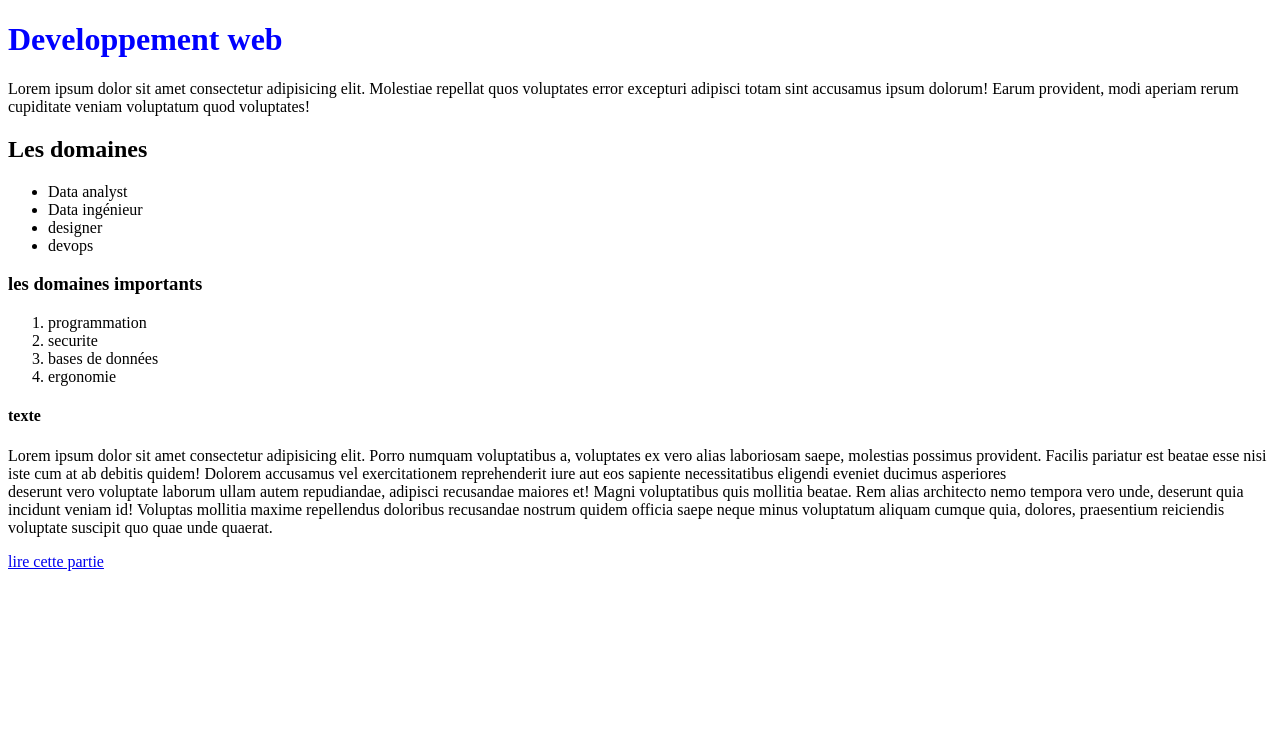
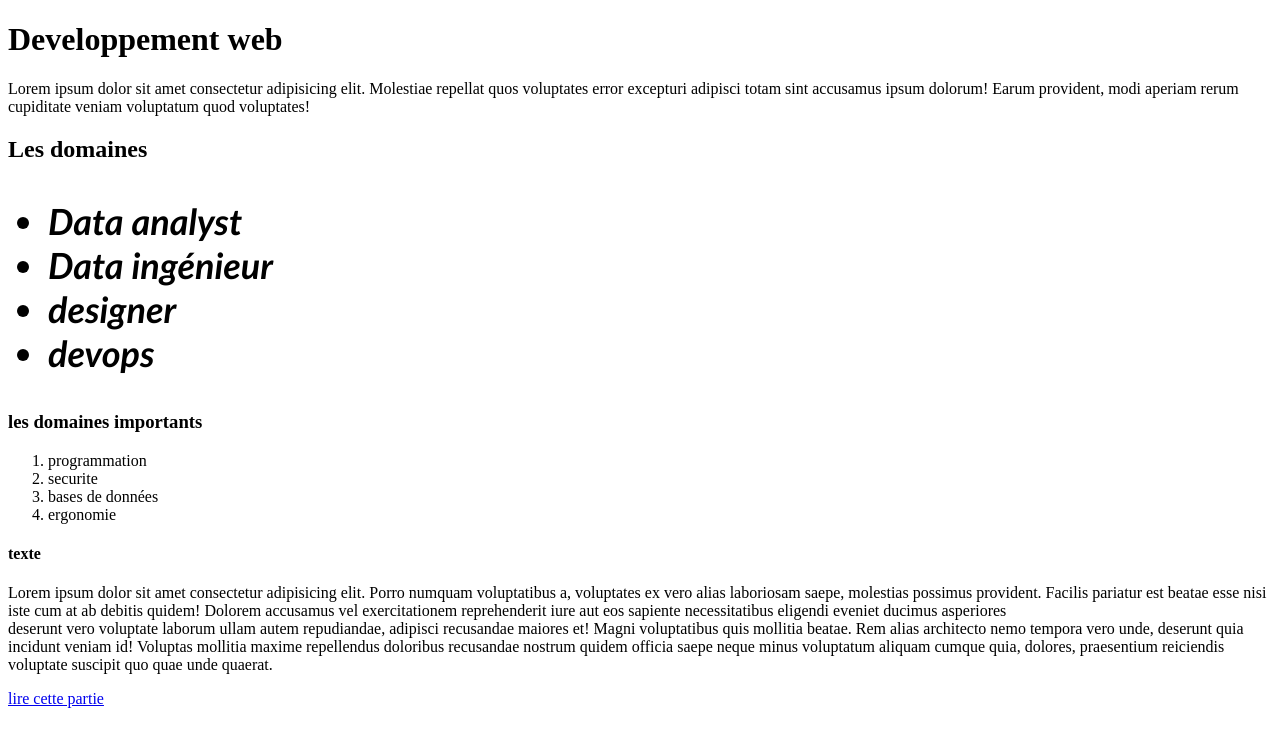
Before and after one commit to esther7044/html-css-sass, a plain HTML site: page partie2HtmlCss/index.html in a window 1280 px wide. Drawn offline with Linux system fonts and the light colour scheme.

Commit message:
css proprietes

```diff
--- a/partie2HtmlCss/index.html
+++ b/partie2HtmlCss/index.html
@@ -16,7 +16,7 @@
     </div>
     <div>
         <h2>Les domaines</h2>
-        <ul>
+        <ul class="MyFirstlist">
             <li>Data analyst</li>
             <li>Data ingénieur</li>
             <li>designer</li>
@@ -41,7 +41,7 @@
              voluptatibus quis mollitia beatae. Rem alias architecto nemo tempora vero unde, deserunt quia incidunt veniam id! Voluptas mollitia maxime repellendus doloribus recusandae nostrum quidem officia saepe neque minus voluptatum aliquam cumque quia,
              dolores, praesentium reiciendis voluptate suscipit quo quae unde quaerat.
         </p>
-        <a href="pratique2.html#test" target="_blank">lire cette partie</a>
+        <a href="partie2.html#test" target="_blank">lire cette partie</a>
     </div>
 </body>
 </html>
--- a/partie2HtmlCss/style.css
+++ b/partie2HtmlCss/style.css
@@ -1,3 +1,6 @@
-h1{
-    color: blue;
+.MyFirstlist{
+    font-size: 36px;
+    font-family: Calibri;
+    font-style: oblique;
+    font-weight: bolder;
 }
```
Also changed, not shown: 1 other file.
